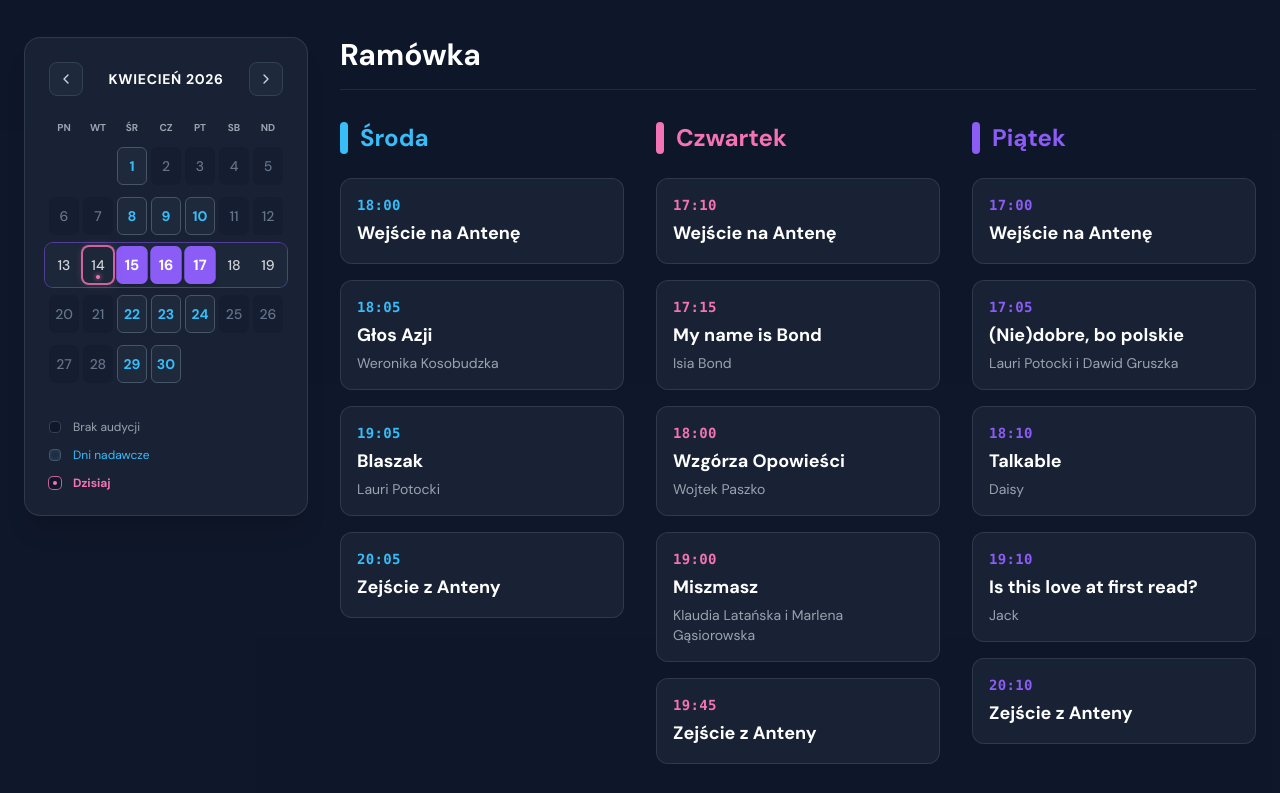
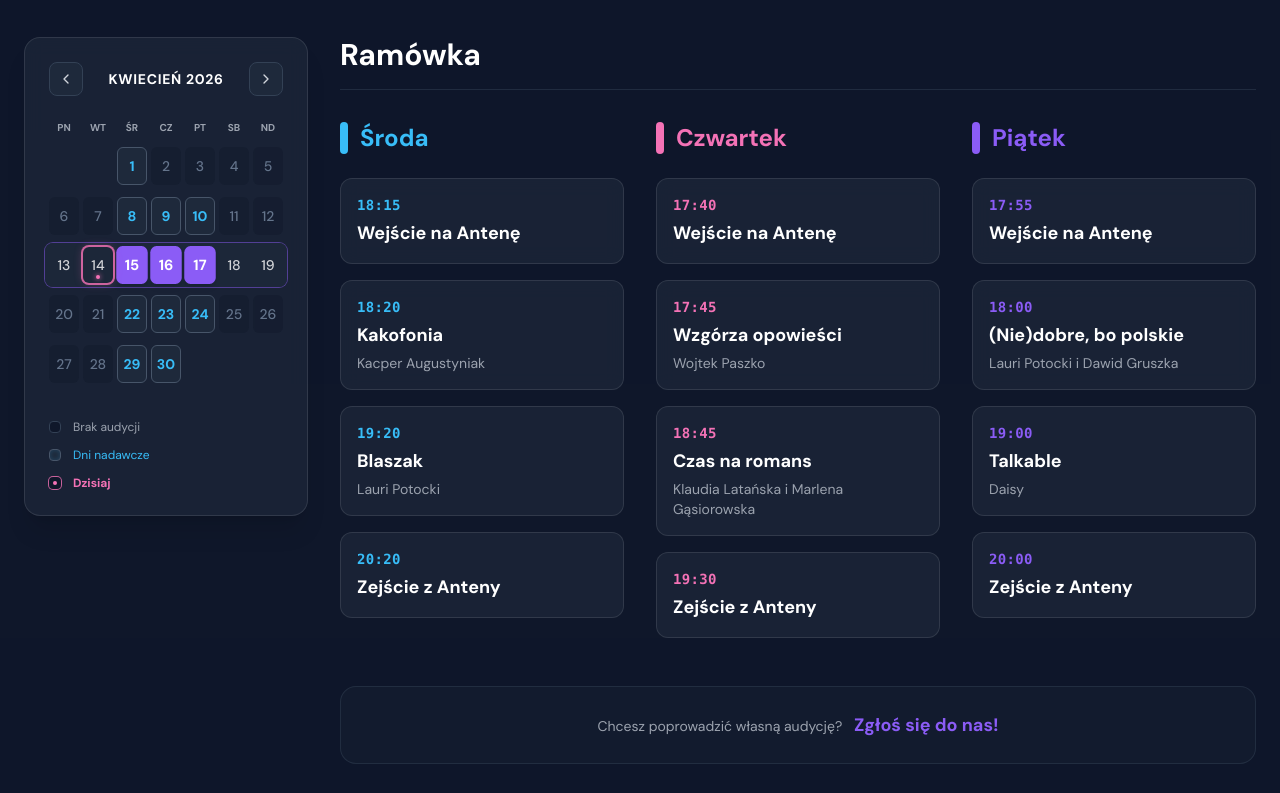
Before and after one commit to Zotxonk/Uniradio, a website: page index.html in a window 1280 px wide. Shown: the part 887-1680 px from the top of the page. Drawn offline with nearby package versions, Linux system fonts and the light colour scheme.

Commit message:
Add files via upload

```diff
--- a/index.html
+++ b/index.html
@@ -314,7 +314,7 @@
                             </div>
                             <div class="glass-panel p-3 flex gap-4 rounded-xl items-center hover:bg-slate-800/50 transition">
                                 <div class="w-12 h-12 shrink-0 rounded-lg bg-cyan-500/20 flex items-center justify-center text-cyan-300 font-bold text-xl border border-cyan-500/30">K</div>
-                                <div class="min-w-0 flex-1"><h4 class="font-bold truncate">Klaudia Latańska</h4><p class="text-xs text-radio-neon truncate">"Miszmasz"</p></div>
+                                <div class="min-w-0 flex-1"><h4 class="font-bold truncate">Klaudia Latańska</h4><p class="text-xs text-radio-neon truncate">"Miszmasz", "Czas na romans"</p></div>
                             </div>
                             <div class="glass-panel p-3 flex gap-4 rounded-xl items-center hover:bg-slate-800/50 transition">
                                 <div class="w-12 h-12 shrink-0 rounded-lg bg-rose-500/20 flex items-center justify-center text-rose-300 font-bold text-xl border border-rose-500/30">J</div>
@@ -362,7 +362,7 @@
                             </div>
                             <div class="glass-panel p-3 flex gap-4 rounded-xl items-center hover:bg-slate-800/50 transition">
                                 <div class="w-12 h-12 shrink-0 rounded-lg bg-indigo-500/20 flex items-center justify-center text-indigo-300 font-bold text-xl border border-indigo-500/30">M</div>
-                                <div class="min-w-0 flex-1"><h4 class="font-bold truncate">Marlena Gąsiorowska</h4><p class="text-xs text-radio-neon truncate">"Miszmasz"</p></div>
+                                <div class="min-w-0 flex-1"><h4 class="font-bold truncate">Marlena Gąsiorowska</h4><p class="text-xs text-radio-neon truncate">"Miszmasz", "Czas na romans"</p></div>
                             </div>
                             <div class="glass-panel p-3 flex gap-4 rounded-xl items-center hover:bg-slate-800/50 transition">
                                 <div class="w-12 h-12 shrink-0 rounded-lg bg-orange-500/20 flex items-center justify-center text-orange-300 font-bold text-xl border border-orange-500/30">R</div>
@@ -375,6 +375,10 @@
                             <div class="glass-panel p-3 flex gap-4 rounded-xl items-center hover:bg-slate-800/50 transition">
                                 <div class="w-12 h-12 shrink-0 rounded-lg bg-fuchsia-500/20 flex items-center justify-center text-fuchsia-300 font-bold text-xl border border-fuchsia-500/30">I</div>
                                 <div class="min-w-0 flex-1"><h4 class="font-bold truncate">Iga Małkus</h4><p class="text-xs text-radio-neon truncate">"Bolid FM"</p></div>
+                            </div>
+                            <div class="glass-panel p-3 flex gap-4 rounded-xl items-center hover:bg-slate-800/50 transition">
+                                <div class="w-12 h-12 shrink-0 rounded-lg bg-violet-500/20 flex items-center justify-center text-violet-300 font-bold text-xl border border-violet-500/30">K</div>
+                                <div class="min-w-0 flex-1"><h4 class="font-bold truncate">Kacper Augustyniak</h4><p class="text-xs text-radio-neon truncate">"Kakofonia"</p></div>
                             </div>
                         </div>
 
@@ -724,6 +728,35 @@
                         return item;
                     })
                     .filter(item => item.title !== "Blaszak"); // Wyrzucenie Blaszaka
+            }
+
+            // --- NOWA, TYMCZASOWA RAMÓWKA NA BIEŻĄCY TYDZIEŃ ---
+            // Środa: 15.04.2026
+            if (dateStr === '2026-04-15' && dayId === 'sroda') {
+                renderedData = [
+                    { time: "18:15", title: "Wejście na Antenę", presenter: "" },
+                    { time: "18:20", title: "Kakofonia", presenter: "Kacper Augustyniak" },
+                    { time: "19:20", title: "Blaszak", presenter: "Lauri Potocki" },
+                    { time: "20:20", title: "Zejście z Anteny", presenter: "" }
+                ];
+            }
+            // Czwartek: 16.04.2026
+            if (dateStr === '2026-04-16' && dayId === 'czwartek') {
+                renderedData = [
+                    { time: "17:40", title: "Wejście na Antenę", presenter: "" },
+                    { time: "17:45", title: "Wzgórza opowieści", presenter: "Wojtek Paszko" },
+                    { time: "18:45", title: "Czas na romans", presenter: "Klaudia Latańska i Marlena Gąsiorowska" },
+                    { time: "19:30", title: "Zejście z Anteny", presenter: "" }
+                ];
+            }
+            // Piątek: 17.04.2026
+            if (dateStr === '2026-04-17' && dayId === 'piatek') {
+                renderedData = [
+                    { time: "17:55", title: "Wejście na Antenę", presenter: "" },
+                    { time: "18:00", title: "(Nie)dobre, bo polskie", presenter: "Lauri Potocki i Dawid Gruszka" },
+                    { time: "19:00", title: "Talkable", presenter: "Daisy" },
+                    { time: "20:00", title: "Zejście z Anteny", presenter: "" }
+                ];
             }
 
             return renderedData;
@@ -1085,10 +1118,11 @@
                         const elementId = `schedule-item-${dateStr}-${item.time.replace(':','')}`;
                         const presenterHtml = item.presenter ? `<p class="text-sm text-gray-400 mt-1">${item.presenter}</p>` : '';
 
+                        // Zmieniono h4, usunięto stąd "group-hover:${styling.text}", aby tytuł pozostawał biały i zachowywał spójność.
                         html += `
                             <div id="${elementId}" class="relative glass-panel p-4 rounded-xl border-l-4 ${styling.borderL} ${styling.borderHover} transition-colors duration-300 group">
                                 <span class="${styling.text} font-bold text-sm font-mono tracking-wide mb-1 block">${item.time}</span>
-                                <h4 class="text-lg font-bold text-white group-hover:${styling.text} transition">${item.title}</h4>
+                                <h4 class="text-lg font-bold text-white transition">${item.title}</h4>
                                 ${presenterHtml}
                             </div>
                         `;
```
